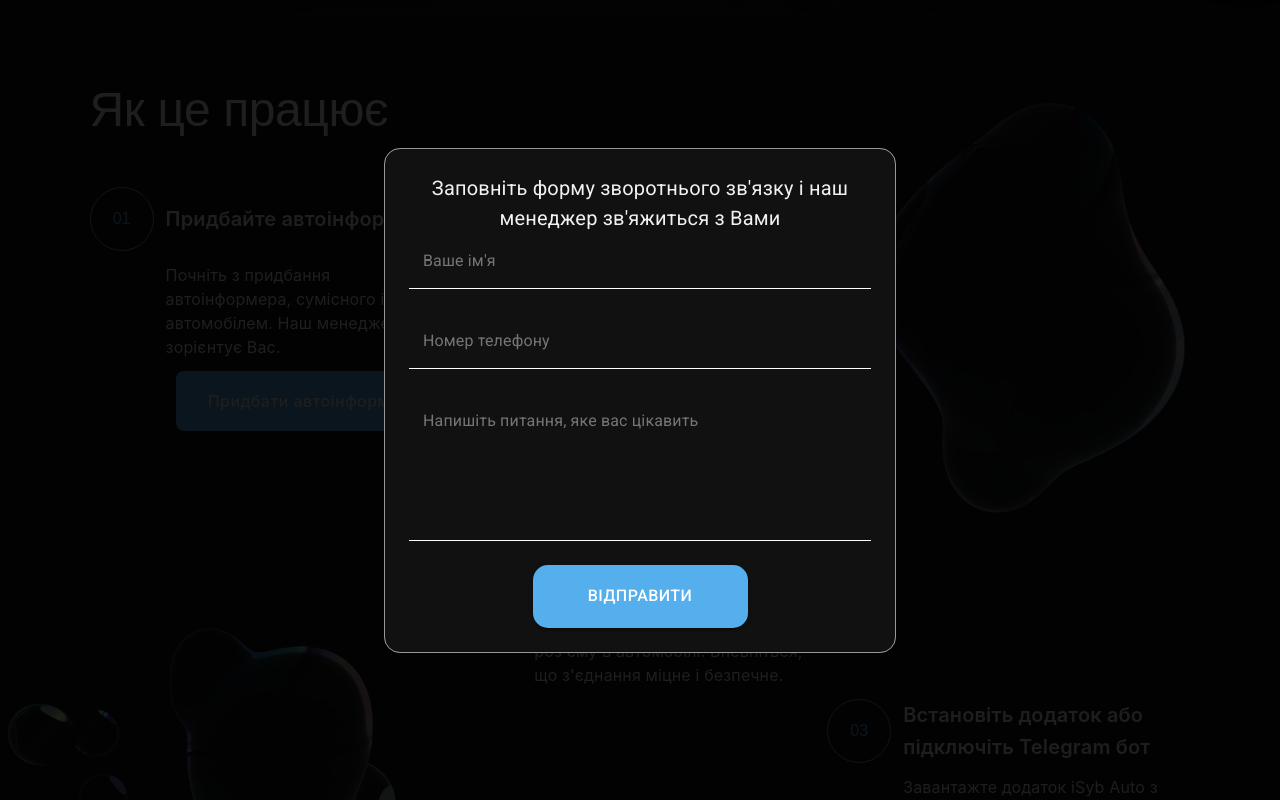
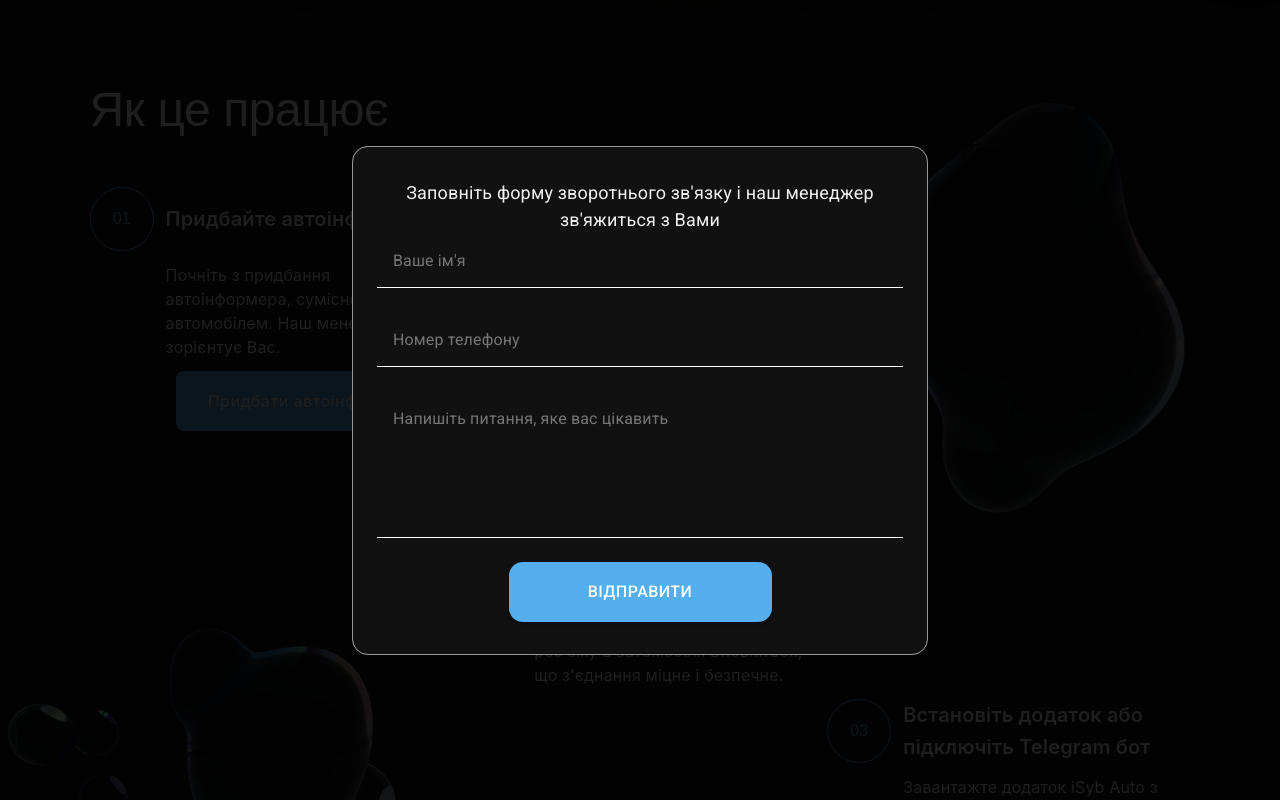
Before and after one commit to TM-OBD/obd_front, a React (Create React App) app: page / in a window 1280 px wide. Both pictures are taken after a click on the button "Придбати автоінформер". Shown: the part 888-1688 px from the top of the page. Built offline with nearby package versions, Linux system fonts and the light colour scheme; a web font is replaced by a local one.

Commit message:
[OS-110]: Adapt a feedback form

```diff
--- a/src/shared/ModalFeedBack.js
+++ b/src/shared/ModalFeedBack.js
@@ -50,21 +50,14 @@ const StyledButton = styled(Button)`
   justify-content: center;
   align-items: center;
   font-size: 16px;
-  width: 215px;
-  height: 63px;
+  min-width: 87px;
   padding: 24px 50px 24px 50px;
-  border-radius: 15px;
   color: white;
   &:hover {
     background: #0040ff;
   }
   &:active {
     background: #001f7a;
-  }
-
-  @media (max-width: 600px) {
-    padding: 20px 32px;
-    width: auto;
   }
 `;
 
@@ -107,12 +100,23 @@ const ModalFeedBack = ({ open, handleClose }) => {
           flexDirection: "column",
           justifyContent: "center",
           alignItems: "center",
-          width: "40%",
-          // height: "80vh",
+          width: {
+            xl: "35%",
+            lg: "45%",
+            md: "45%",
+            sm: "60%",
+            xs: "80%",
+          },
           border: (theme) => `1px solid ${theme.palette.primary.grey.light}`,
           borderRadius: "16px",
           backgroundColor: (theme) => theme.palette.primary.mainBg,
-          padding: "24px",
+          padding: {
+            xl: "48px 36px",
+            lg: "32px 24px",
+            md: "32px 24px",
+            sm: "32px 24px",
+            xs: "32px 24px",
+          },
         }}
       >
         <Typography
@@ -122,11 +126,11 @@ const ModalFeedBack = ({ open, handleClose }) => {
             color: (theme) => theme.palette.primary.main,
             zIndex: 4,
             fontSize: {
-              xl: "30px",
-              lg: "20px",
-              md: "18px",
-              sm: "24px",
-              xs: "14px",
+              xl: "24px",
+              lg: "18px",
+              md: "16px",
+              sm: "14px",
+              xs: "12px",
             },
           }}
         >
@@ -139,6 +143,24 @@ const ModalFeedBack = ({ open, handleClose }) => {
             variant="outlined"
             error={!!errors.name}
             helperText={errors.name && "Це поле є обов'язковим"}
+            sx={{
+              "& .MuiInputBase-input": {
+                fontSize: {
+                  xl: "20px",
+                  lg: "16px",
+                  md: "14px",
+                  sm: "14px",
+                  xs: "12px",
+                },
+                padding: {
+                  xl: "20px",
+                  lg: "16px",
+                  md: "14px",
+                  sm: "12px",
+                  xs: "8px",
+                },
+              },
+            }}
           />
           <StyledTextField
             {...register("phone", {
@@ -152,6 +174,24 @@ const ModalFeedBack = ({ open, handleClose }) => {
             variant="outlined"
             error={!!errors.phone}
             helperText={errors.phone && errors.phone.message}
+            sx={{
+              "& .MuiInputBase-input": {
+                fontSize: {
+                  xl: "20px",
+                  lg: "16px",
+                  md: "14px",
+                  sm: "14px",
+                  xs: "12px",
+                },
+                padding: {
+                  xl: "20px",
+                  lg: "16px",
+                  md: "14px",
+                  sm: "12px",
+                  xs: "8px",
+                },
+              },
+            }}
           />
           <StyledTextField
             style={{ borderWidth: "1px 0 1px 0" }}
@@ -162,8 +202,56 @@ const ModalFeedBack = ({ open, handleClose }) => {
             multiline
             minRows={5}
             helperText={errors.question && "Це поле є обов'язковим"}
+            sx={{
+              "& .MuiInputBase-root": {
+                padding: 0,
+              },
+              "& .MuiInputBase-input": {
+                fontSize: {
+                  xl: "20px",
+                  lg: "16px",
+                  md: "14px",
+                  sm: "14px",
+                  xs: "12px",
+                },
+                padding: {
+                  xl: "20px",
+                  lg: "16px",
+                  md: "14px",
+                  sm: "12px",
+                  xs: "8px",
+                },
+              },
+            }}
           />
-          <StyledButton variant="contained" type="submit">
+          <StyledButton
+            variant="contained"
+            type="submit"
+            sx={{
+              borderRadius: {
+                xl: "14px",
+                lg: "14px",
+                md: "12px",
+                sm: "10px",
+                xs: "8px",
+              },
+              fontSize: {
+                xl: "20px",
+                lg: "16px",
+                md: "14px",
+                sm: "14px",
+                xs: "8px",
+              },
+              padding: {
+                xl: "20px",
+                lg: "16px",
+                md: "14px",
+                sm: "12px",
+                xs: "8px",
+              },
+              width: "50%",
+            }}
+          >
             Відправити
           </StyledButton>
         </StyledForm>
```
